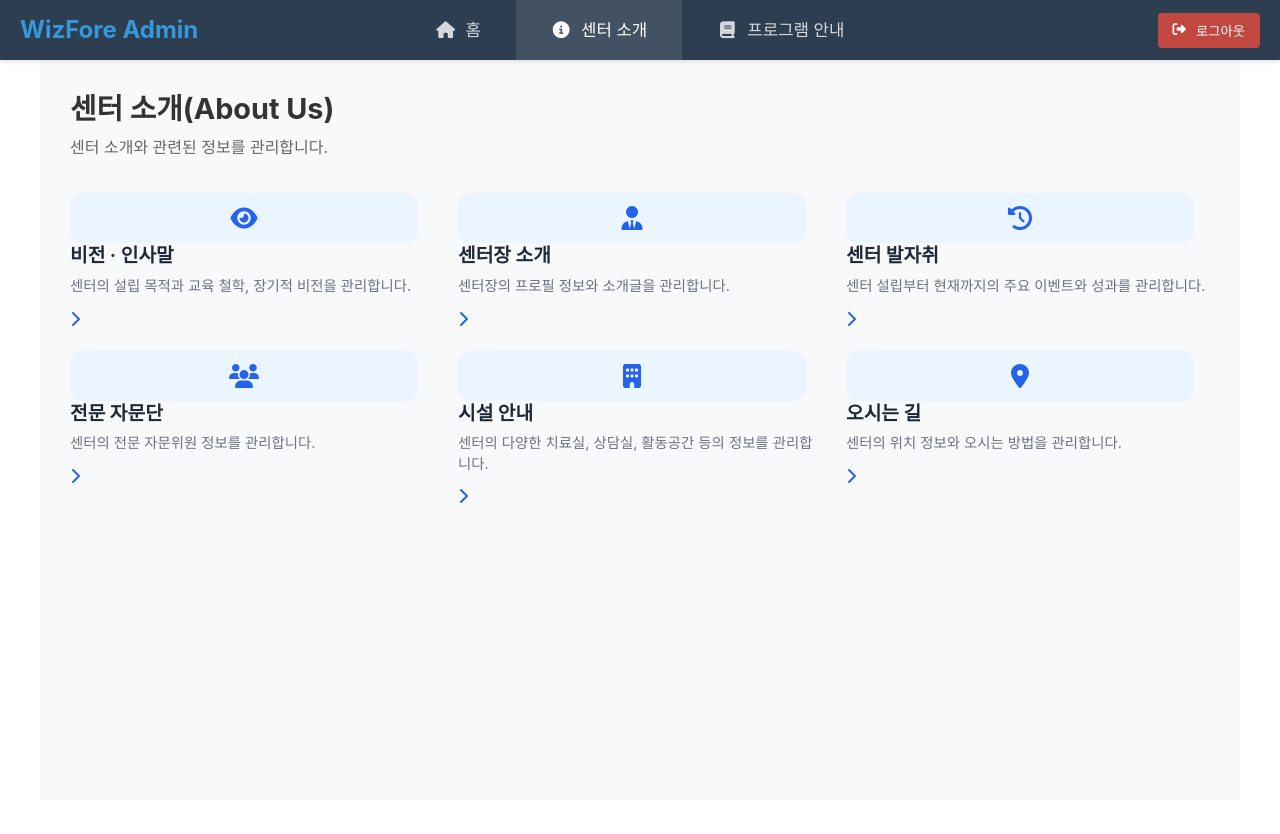
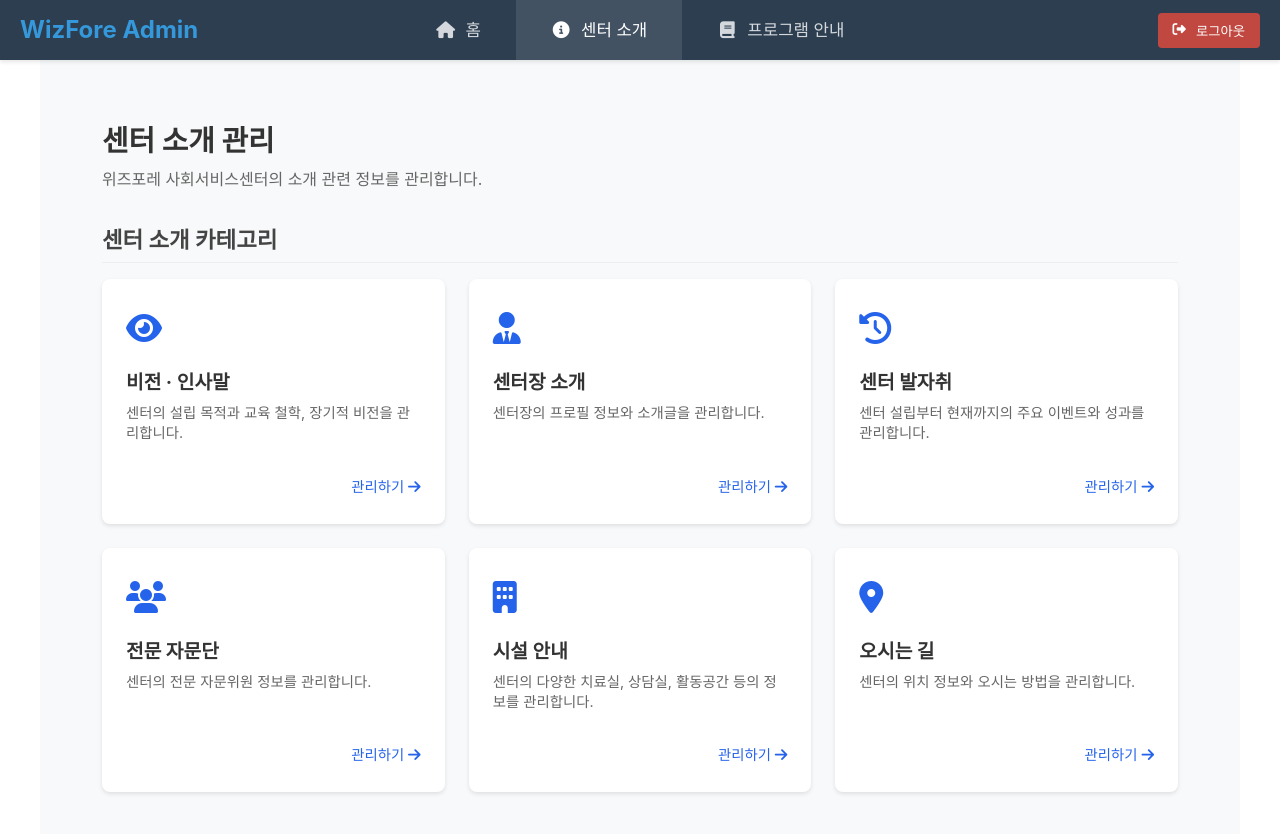
Before and after one commit to AllStuff-agit/wizfore-demo, a Next.js app: page /admin/about in a window 1280 px wide. Shown: the top 834 px of the page. Before the commit the page ends 800 px from the top, so only its background shows below. Built offline with nearby package versions, Linux system fonts and the light colour scheme; no server answers; sample sign-in values are in the browser's storage.

Commit message:
관리자 - 센터 소개 스타일 수정2

```diff
--- a/src/pages/admin/about/index.js
+++ b/src/pages/admin/about/index.js
@@ -4,7 +4,7 @@ import { useRouter } from 'next/router';
 import { onAuthStateChanged } from 'firebase/auth';
 import { auth } from '../../../firebase/firebase';
 import AdminLayout from '../../../components/AdminLayout';
-// import styles from '../../../styles/AdminAbout.module.css';
+import styles from '../../../styles/admin/programs/Programs.module.css';
 
 export default function AboutPage() {
   const [loading, setLoading] = useState(true);
@@ -23,180 +23,98 @@ export default function AboutPage() {
     return () => unsubscribe();
   }, [router]);
 
+  const categories = [
+    {
+      id: 'vision',
+      name: '비전 · 인사말',
+      description: '센터의 설립 목적과 교육 철학, 장기적 비전을 관리합니다.',
+      icon: 'eye',
+      path: '/admin/about/vision'
+    },
+    {
+      id: 'director',
+      name: '센터장 소개',
+      description: '센터장의 프로필 정보와 소개글을 관리합니다.',
+      icon: 'user-tie',
+      path: '/admin/about/director'
+    },
+    {
+      id: 'history',
+      name: '센터 발자취',
+      description: '센터 설립부터 현재까지의 주요 이벤트와 성과를 관리합니다.',
+      icon: 'history',
+      path: '/admin/about/history'
+    },
+    {
+      id: 'advisors',
+      name: '전문 자문단',
+      description: '센터의 전문 자문위원 정보를 관리합니다.',
+      icon: 'users',
+      path: '/admin/about/advisors'
+    },
+    {
+      id: 'facilities',
+      name: '시설 안내',
+      description: '센터의 다양한 치료실, 상담실, 활동공간 등의 정보를 관리합니다.',
+      icon: 'building',
+      path: '/admin/about/facilities'
+    },
+    {
+      id: 'location',
+      name: '오시는 길',
+      description: '센터의 위치 정보와 오시는 방법을 관리합니다.',
+      icon: 'map-marker-alt',
+      path: '/admin/about/location'
+    }
+  ];
+
   if (loading) {
     return (
       <AdminLayout title="센터 소개 - 위즈포레 관리자">
-        <div className="loading">
-          <div className="spinner"></div>
+        <div className={styles.loading}>
+          <div className={styles.spinner}></div>
           <p>로딩 중...</p>
         </div>
       </AdminLayout>
     );
   }
 
-  const menuItems = [
-    {
-      title: '비전 · 인사말',
-      description: '센터의 설립 목적과 교육 철학, 장기적 비전을 관리합니다.',
-      icon: 'fas fa-eye',
-      link: '/admin/about/vision'
-    },
-    {
-      title: '센터장 소개',
-      description: '센터장의 프로필 정보와 소개글을 관리합니다.',
-      icon: 'fas fa-user-tie',
-      link: '/admin/about/director'
-    },
-    {
-      title: '센터 발자취',
-      description: '센터 설립부터 현재까지의 주요 이벤트와 성과를 관리합니다.',
-      icon: 'fas fa-history',
-      link: '/admin/about/history'
-    },
-    {
-      title: '전문 자문단',
-      description: '센터의 전문 자문위원 정보를 관리합니다.',
-      icon: 'fas fa-users',
-      link: '/admin/about/advisors'
-    },
-    {
-      title: '시설 안내',
-      description: '센터의 다양한 치료실, 상담실, 활동공간 등의 정보를 관리합니다.',
-      icon: 'fas fa-building',
-      link: '/admin/about/facilities'
-    },
-    {
-      title: '오시는 길',
-      description: '센터의 위치 정보와 오시는 방법을 관리합니다.',
-      icon: 'fas fa-map-marker-alt',
-      link: '/admin/about/location'
-    }
-  ];
+  return (
+    <div className={styles.container}>
+      <header className={styles.header}>
+        <h1>센터 소개 관리</h1>
+        <p>위즈포레 사회서비스센터의 소개 관련 정보를 관리합니다.</p>
+      </header>
 
-  return (
-    <AdminLayout title="센터 소개 - 위즈포레 관리자">
-      <div className="page-header">
-        <h1>센터 소개(About Us)</h1>
-        <p>센터 소개와 관련된 정보를 관리합니다.</p>
+      <section className={styles.programCategories}>
+        <h2>센터 소개 카테고리</h2>
+        <div className={styles.cards}>
+          {categories.map((category) => (
+            <Link key={category.id} href={category.path} className={styles.card}>
+              <div className={styles.cardIcon}>
+                <i className={`fas fa-${category.icon}`}></i>
               </div>
-
-      <div className="menu-grid">
-        {menuItems.map((item, index) => (
-          <Link href={item.link} key={index} className="menu-card">
-            <div className="card-icon">
-              <i className={item.icon}></i>
+              <div className={styles.cardContent}>
+                <h3>{category.name}</h3>
+                <p>{category.description}</p>
               </div>
-            <div className="card-content">
-              <h3>{item.title}</h3>
-              <p>{item.description}</p>
-            </div>
-            <div className="card-arrow">
-              <i className="fas fa-chevron-right"></i>
+              <div className={styles.cardAction}>
+                <span className={styles.viewButton}>
+                  관리하기 <i className="fas fa-arrow-right"></i>
+                </span>
               </div>
             </Link>
           ))}
         </div>
-
-      <style jsx>{`
-        .page-header {
-          margin-bottom: 2rem;
-        }
-
-        .page-header h1 {
-          font-size: 1.8rem;
-          color: #333;
-          margin-bottom: 0.5rem;
-        }
-
-        .page-header p {
-          color: #666;
-        }
-
-        .menu-grid {
-          display: grid;
-          grid-template-columns: repeat(auto-fill, minmax(300px, 1fr));
-          gap: 1.5rem;
-        }
-
-        .menu-card {
-          display: flex;
-          background-color: white;
-          border-radius: 8px;
-          box-shadow: 0 2px 4px rgba(0,0,0,0.05);
-          padding: 1.5rem;
-          transition: all 0.3s ease;
-          text-decoration: none;
-          color: inherit;
-          border: 1px solid #eaeaea;
-        }
-
-        .menu-card:hover {
-          transform: translateY(-5px);
-          box-shadow: 0 4px 8px rgba(0,0,0,0.1);
-          border-color: #2563EB;
-        }
-
-        .card-icon {
-          flex: 0 0 50px;
-          height: 50px;
-          background-color: #EBF5FF;
-          border-radius: 12px;
-          display: flex;
-          align-items: center;
-          justify-content: center;
-          margin-right: 1rem;
-          color: #2563EB;
-          font-size: 1.5rem;
-        }
-
-        .card-content {
-          flex: 1;
-        }
-
-        .card-content h3 {
-          font-size: 1.2rem;
-          margin-bottom: 0.5rem;
-          color: #1F2937;
-        }
-
-        .card-content p {
-          color: #6B7280;
-          font-size: 0.9rem;
-          line-height: 1.4;
-        }
-
-        .card-arrow {
-          display: flex;
-          align-items: center;
-          color: #2563EB;
-        }
-
-        .loading {
-          display: flex;
-          flex-direction: column;
-          align-items: center;
-          justify-content: center;
-          height: 300px;
-        }
-
-        .spinner {
-          border: 4px solid rgba(0, 0, 0, 0.1);
-          width: 36px;
-          height: 36px;
-          border-radius: 50%;
-          border-left-color: #2563EB;
-          animation: spin 1s linear infinite;
-          margin-bottom: 1rem;
-        }
-
-        @keyframes spin {
-          0% { transform: rotate(0deg); }
-          100% { transform: rotate(360deg); }
-        }
-      `}</style>
-    </AdminLayout>
+      </section>
+    </div>
   );
 }
 
-// 관리자 페이지 레이아웃 적용
-AboutPage.getLayout = (page) => page;
+AboutPage.getLayout = function getLayout(page) {
+  return (
+    <AdminLayout title="센터 소개 관리 - 위즈포레 사회서비스센터">
+      {page}
+    </AdminLayout>
+  );
+};
--- a/src/styles/admin/programs/Programs.module.css
+++ b/src/styles/admin/programs/Programs.module.css
@@ -220,3 +220,27 @@
   color: #888;
   padding: 2rem 0;
 }
+
+/* 로딩 스타일 */
+.loading {
+  display: flex;
+  flex-direction: column;
+  align-items: center;
+  justify-content: center;
+  height: 300px;
+}
+
+.spinner {
+  border: 4px solid rgba(0, 0, 0, 0.1);
+  width: 36px;
+  height: 36px;
+  border-radius: 50%;
+  border-left-color: #2563EB;
+  animation: spin 1s linear infinite;
+  margin-bottom: 1rem;
+}
+
+@keyframes spin {
+  0% { transform: rotate(0deg); }
+  100% { transform: rotate(360deg); }
+}
```
Lines whose indentation alone changed are shown as unchanged.
